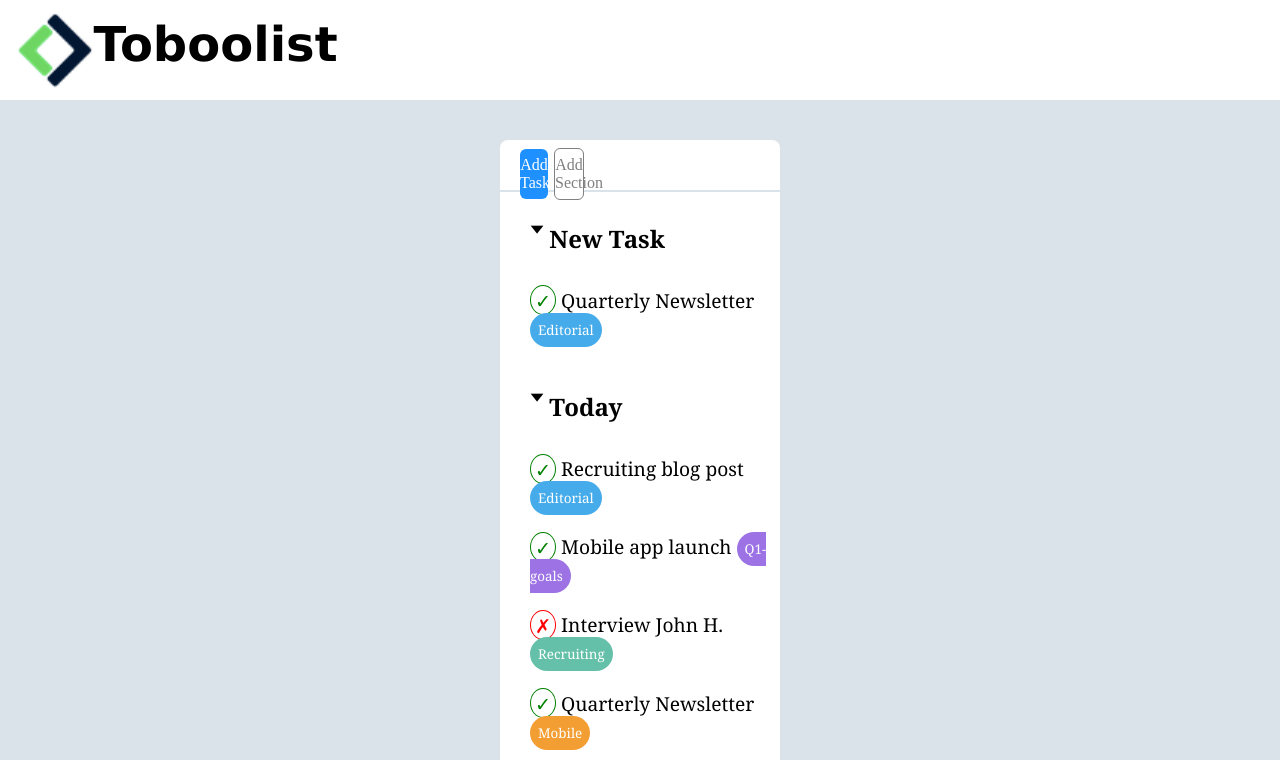
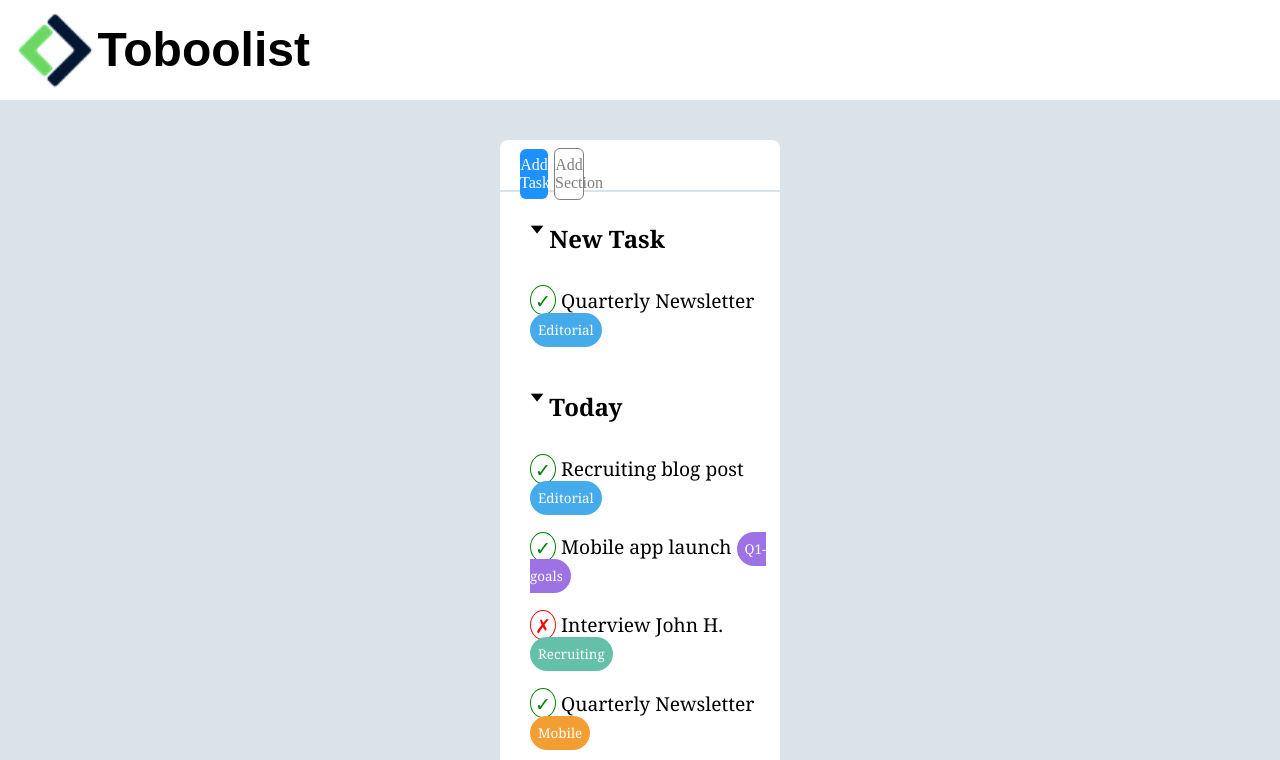
Before and after one commit to Gioelinz/html-css-toboolist, a plain HTML site: page index.html in a window 1280 px wide. Shown: the top 760 px of the page. Drawn offline with Linux system fonts and the light colour scheme.

Commit message:
better header organisation

```diff
--- a/css/style.css
+++ b/css/style.css
@@ -16,7 +16,6 @@ body{
     background-color: #fff;
     width: 100%;
     height: 100px;
-    display: flex;
 }
 
 img{
@@ -24,15 +23,18 @@ img{
     margin: 10px;
     margin-left: 15px;
     margin-right: 0px;
-
+    line-height: 100px;
+    vertical-align: top;
 }
 
 h1{
    background-color: white;
-   font-size: 3em;
-   font-weight: bold;
-   font-family: Verdana, Geneva, Tahoma, sans-serif;
-   line-height: 50%;
+   font-size: 3rem;
+   font-family: Arial, Helvetica, sans-serif;
+   line-height: 100px;
+   vertical-align: top;
+   display: inline-block;
+   margin: 0;
 }
 
 /* Mini Box */
```
